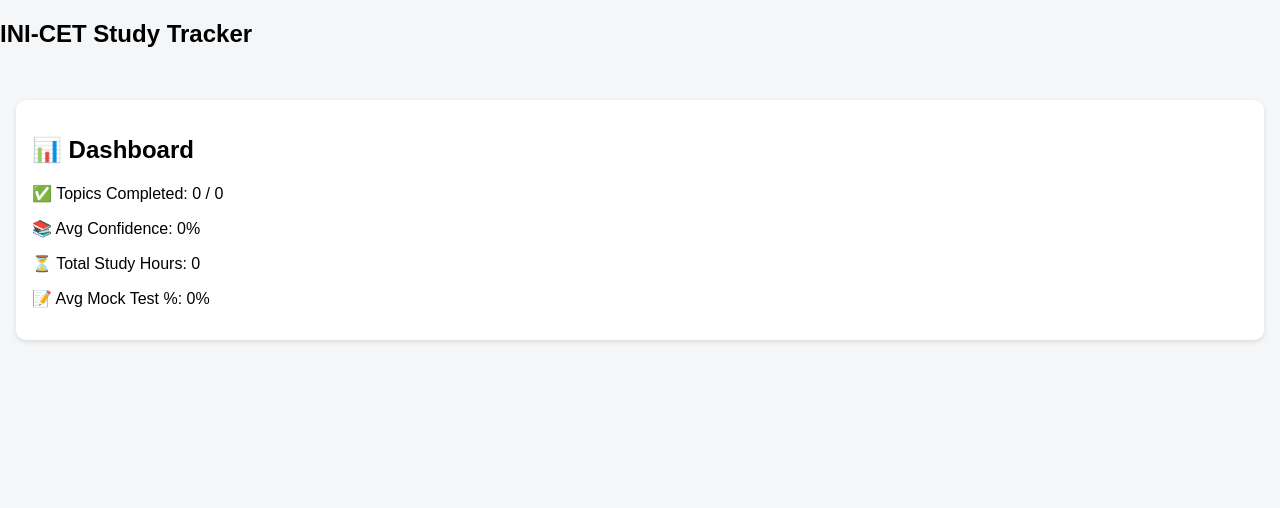
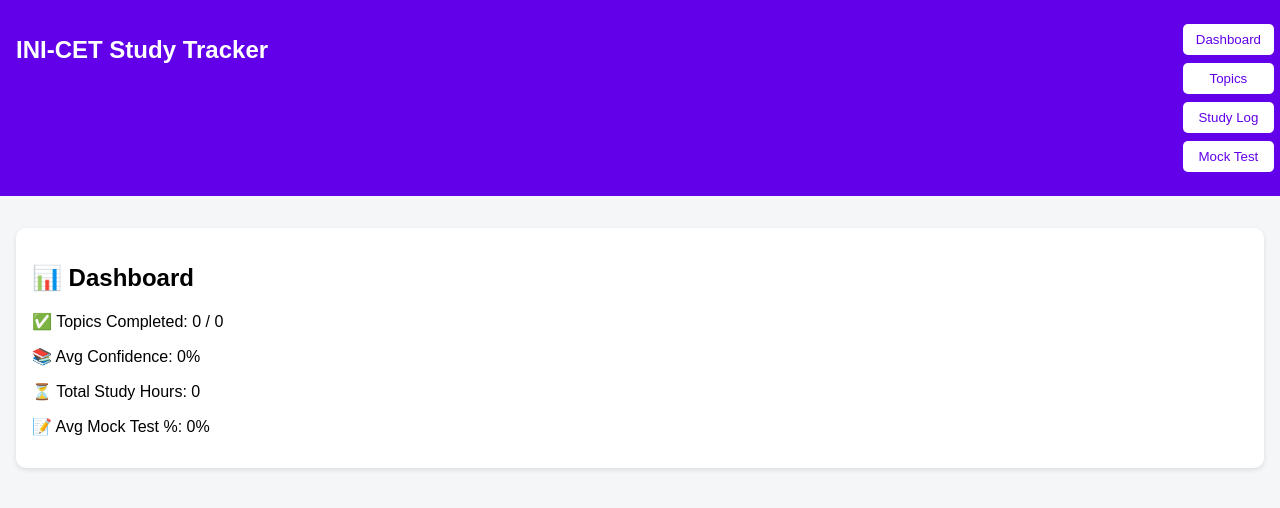
Before and after one commit to Krishna1997-coder/inicet-tracker, a React (Vite) app: page / in a window 1280 px wide. Shown: the top 508 px of the page. Built offline with nearby package versions, Linux system fonts and the light colour scheme; no server answers.

Commit message:
Update Navbar.jsx

```diff
--- a/src/Components/Navbar.jsx
+++ b/src/Components/Navbar.jsx
@@ -1,9 +1,35 @@
 import React from "react";
 
-export default function Navbar() {
+export default function Navbar({ setActiveTab }) {
   return (
-    <nav className="bg-blue-600 text-white px-4 py-3">
+    <nav className="navbar bg-blue-600 text-white px-4 py-3">
       <h1 className="text-xl font-bold">INI-CET Study Tracker</h1>
+      <div>
+        <button
+          onClick={() => setActiveTab("dashboard")}
+          className="text-white hover:bg-blue-700 px-3 py-2 rounded"
+        >
+          Dashboard
+        </button>
+        <button
+          onClick={() => setActiveTab("topics")}
+          className="text-white hover:bg-blue-700 px-3 py-2 rounded"
+        >
+          Topics
+        </button>
+        <button
+          onClick={() => setActiveTab("studylog")}
+          className="text-white hover:bg-blue-700 px-3 py-2 rounded"
+        >
+          Study Log
+        </button>
+        <button
+          onClick={() => setActiveTab("mocktest")}
+          className="text-white hover:bg-blue-700 px-3 py-2 rounded"
+        >
+          Mock Test
+        </button>
+      </div>
     </nav>
   );
 }
```
